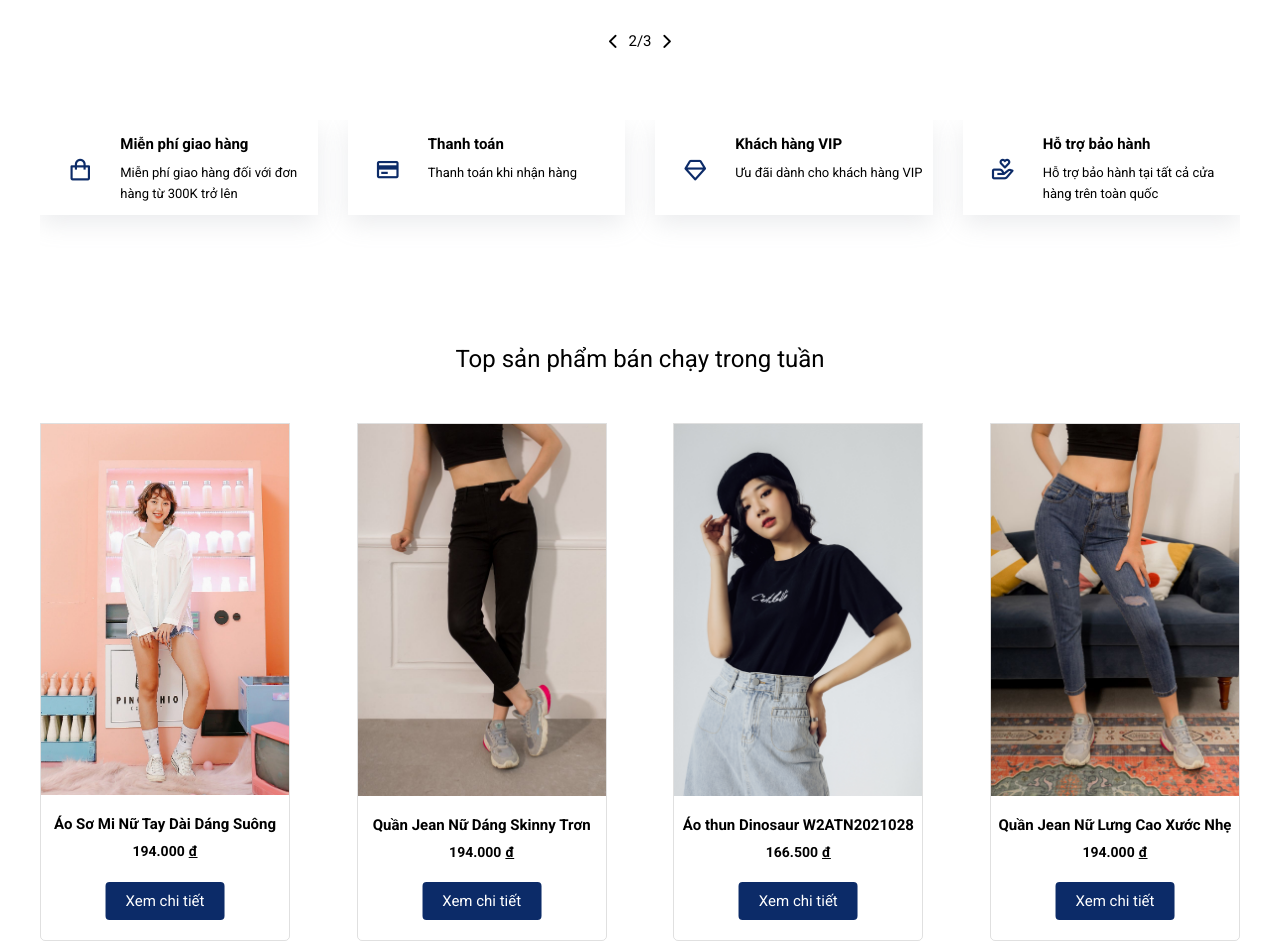
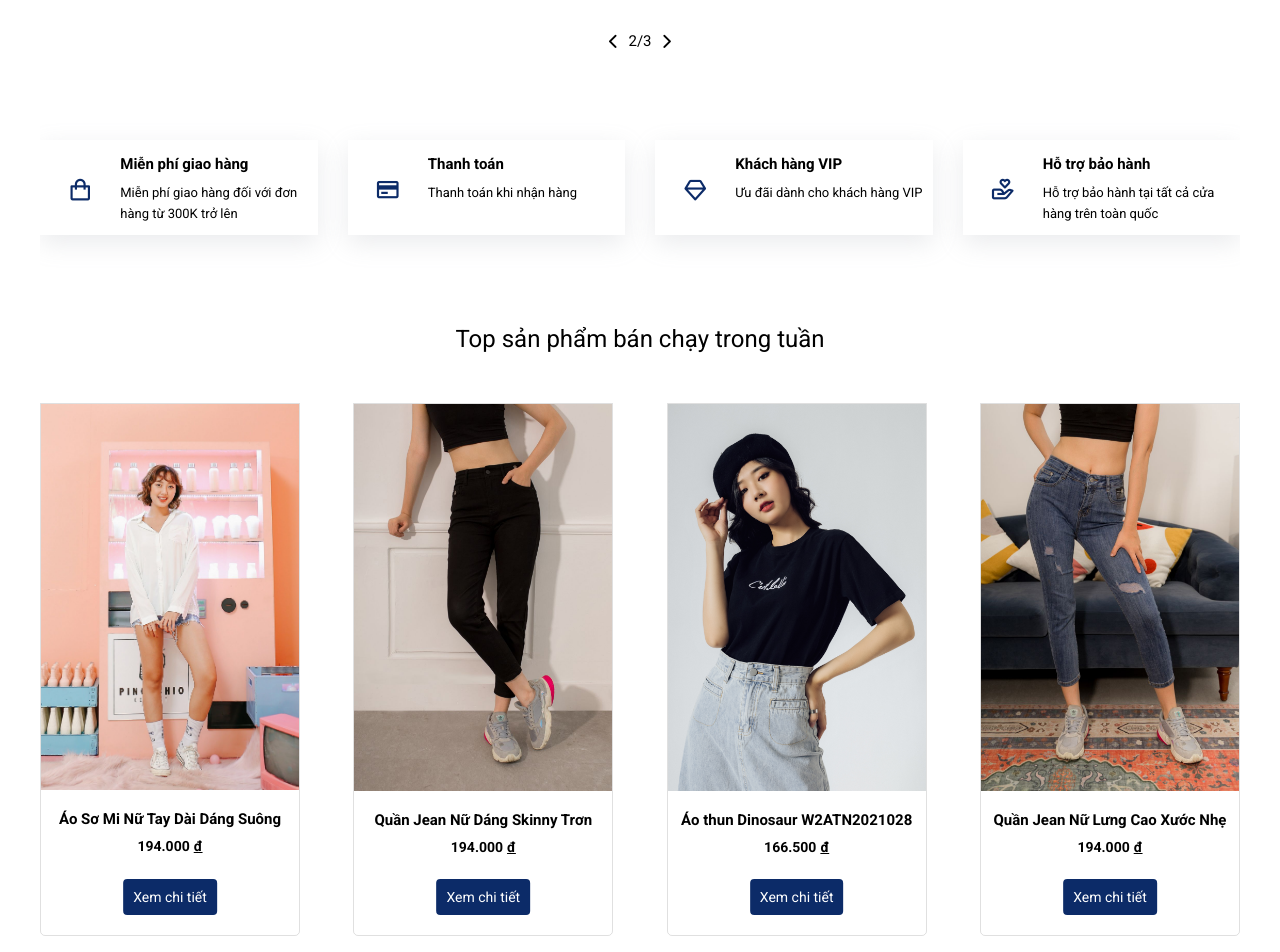
Before and after one commit to nguyenducde/shopping-authentic, a React (Create React App) app: page / in a window 1280 px wide. Shown: the part 520-1472 px from the top of the page. Built offline with nearby package versions, Linux system fonts and the light colour scheme.

Commit message:
Responsive - Tablet Large - Policy Card and Product Card

```diff
--- a/src/sass/_policy-card.scss
+++ b/src/sass/_policy-card.scss
@@ -48,7 +48,10 @@
 }
 
 @media only screen and (min-width: 1024px) and (max-width: 1299px){
-
+    .policy {
+        margin-bottom: 7rem;
+        margin-top: 2rem;
+    }
 }
 
 @media only screen and (min-width: 768px) and (max-width: 1023px){
--- a/src/sass/_product-card.scss
+++ b/src/sass/_product-card.scss
@@ -42,6 +42,10 @@
                 &__name {
                     font-size: 1.5rem;
                     padding-bottom: 1rem;
+                    white-space: nowrap;
+                    overflow: hidden;
+                    text-overflow: ellipsis;
+                    padding: 0 1rem 1rem;
                 }
                 &__price {
                     padding-bottom: 2rem;
@@ -66,6 +70,19 @@
 }
 
 @media only screen and (min-width: 1024px) and (max-width: 1299px){
+    .product {
+        margin-top: 2rem !important;
+
+        &-card {
+            &__item {
+                width: calc(25% - 4rem);
+                &__buy {
+                    font-size: 1.4rem;
+                    padding: 1rem;
+                }
+            }
+        }
+    }
 
 }
 
```
